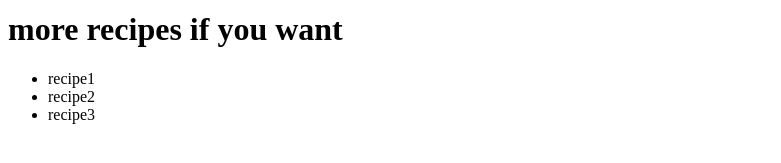
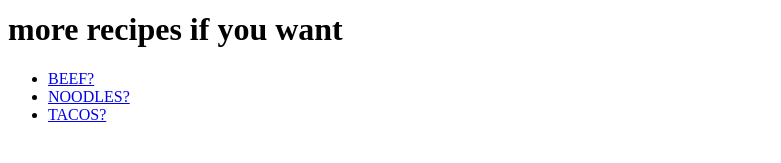
Before and after one commit to DiegoAcevedoH/odin_recipes, a plain HTML site: page index.html in a window 1280 px wide. Shown: the part 469-632 px from the top of the page, without its empty margins (0-781 px from the left). Drawn offline with Linux system fonts and the light colour scheme.

Commit message:
index file link list edit

```diff
--- a/index.html
+++ b/index.html
@@ -10,9 +10,9 @@
     <a href="./recipes/lasagna.html"><img src="https://www.noracooks.com/wp-content/uploads/2023/06/vegan-lasagna-1-2-1024x1536.jpg" alt="vegan lasagne might be good but probably not" width="500"></a>
     <h1>more recipes if you want</h1>
 <ul>
-    <li><a>recipe1</a></li>
-    <li><a>recipe2</a></li>
-    <li><a>recipe3</a></li>
+    <li><a href="./recipes/beef.html">BEEF?</a></li>
+    <li><a href="./recipes/noodles.html">NOODLES?</a></li>
+    <li><a href="./recipes/tacos.html">TACOS?</a></li>
 </ul>
 </body>
 </html>
```
